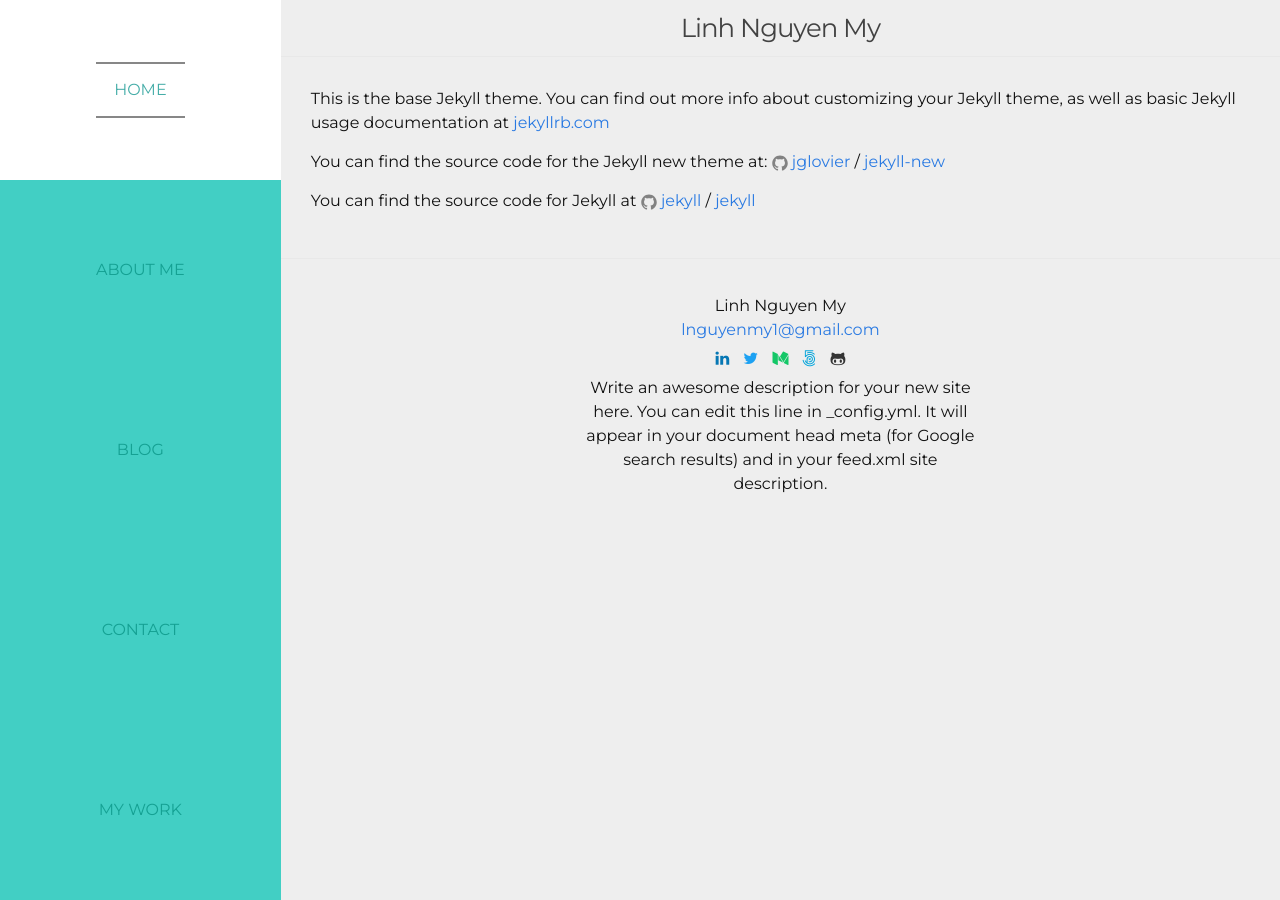
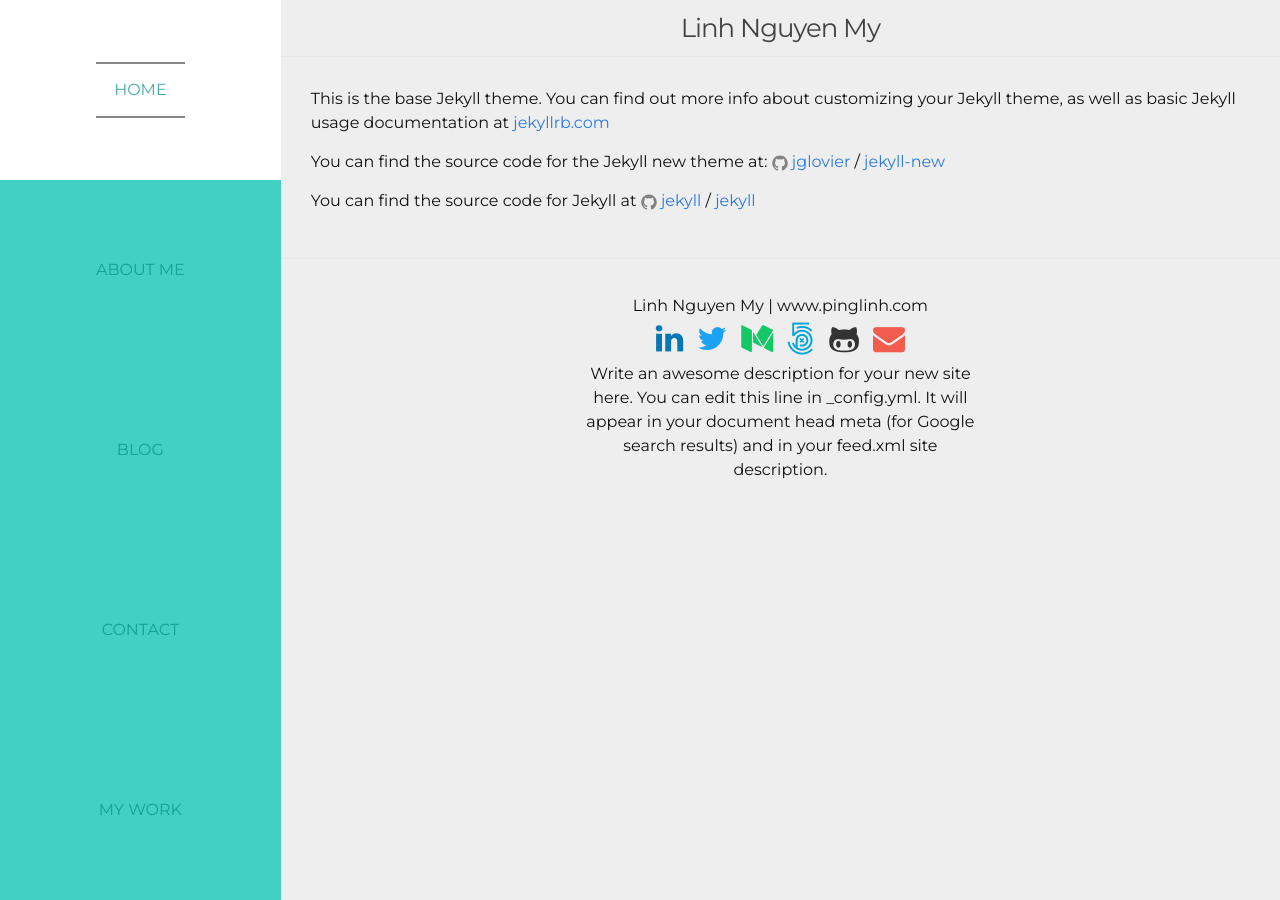
Before and after one commit to pinglinh/pinglinh.com, a Jekyll site: the page built from blog.md, in a window 1280 px wide. Built offline with Jekyll 4.4.1, drawn with Linux system fonts in a browser that asks for light colours.

Commit message:
Added an envelope icon for email

```diff
--- a/_includes/footer.html
+++ b/_includes/footer.html
@@ -23,17 +23,16 @@
       <div class="footer">
 
         <div class="title-mail">
-        {{ site.title }}
-        <br>
-        <a href="mailto:{{ site.email }}">{{ site.email }}</a>
+        {{ site.title }} | www.pinglinh.com
         </div>
 
         <div class="social-media">
-        <a href="https://uk.linkedin.com/in/lnguyenmy" target="_blank"><i class="fa fa-linkedin"></i></a>
-        <a href="https://twitter.com/pinglinh" target="_blank"><i class="fa fa-twitter"></i></a>
-        <a href="https://medium.com/@pinglinh" target="_blank"><i class="fa fa-medium"></i></a>
-        <a href="https://500px.com/pinglinh" target="_blank"><i class="fa fa-500px"></i></a>
-        <a href="https://github.com/pinglinh" target="_blank"><i class="fa fa-github-alt"></i></a>
+        <a href="https://uk.linkedin.com/in/lnguyenmy" target="_blank"><i class="fa fa-linkedin fa-2x"></i></a>
+        <a href="https://twitter.com/pinglinh" target="_blank"><i class="fa fa-twitter fa-2x"></i></a>
+        <a href="https://medium.com/@pinglinh" target="_blank"><i class="fa fa-medium fa-2x"></i></a>
+        <a href="https://500px.com/pinglinh" target="_blank"><i class="fa fa-500px fa-2x"></i></a>
+        <a href="https://github.com/pinglinh" target="_blank"><i class="fa fa-github-alt fa-2x"></i></a>
+        <a href="mailto:{{ site.email }}"><i class="fa fa-envelope fa-2x"></i></a>
         </div>
 
         <p>{{ site.description }}</p>
--- a/_sass/_homepage.scss
+++ b/_sass/_homepage.scss
@@ -100,6 +100,11 @@ body {
   padding: 0px 5px 0px 5px;
 }
 
+.fa-envelope {
+  color: #F25C4E;
+  padding: 0 5px;
+}
+
 .fa-times {
   color: #272822;
 }
```
Also changed, not shown: 8 other files.
